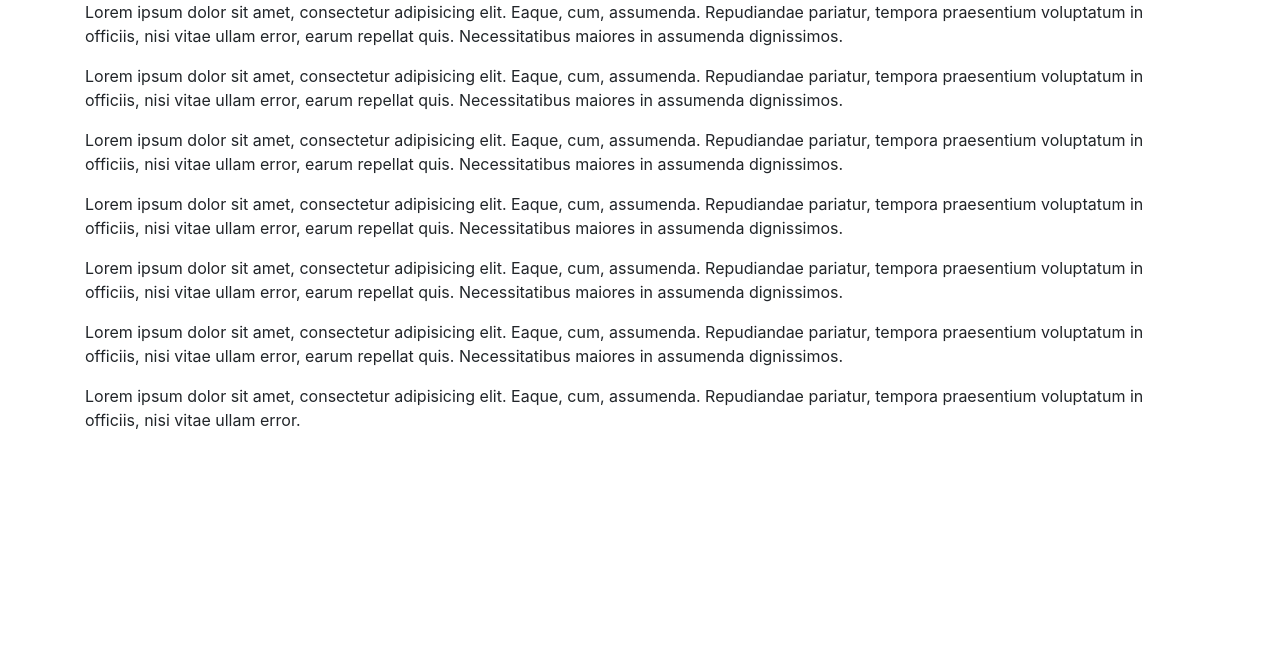
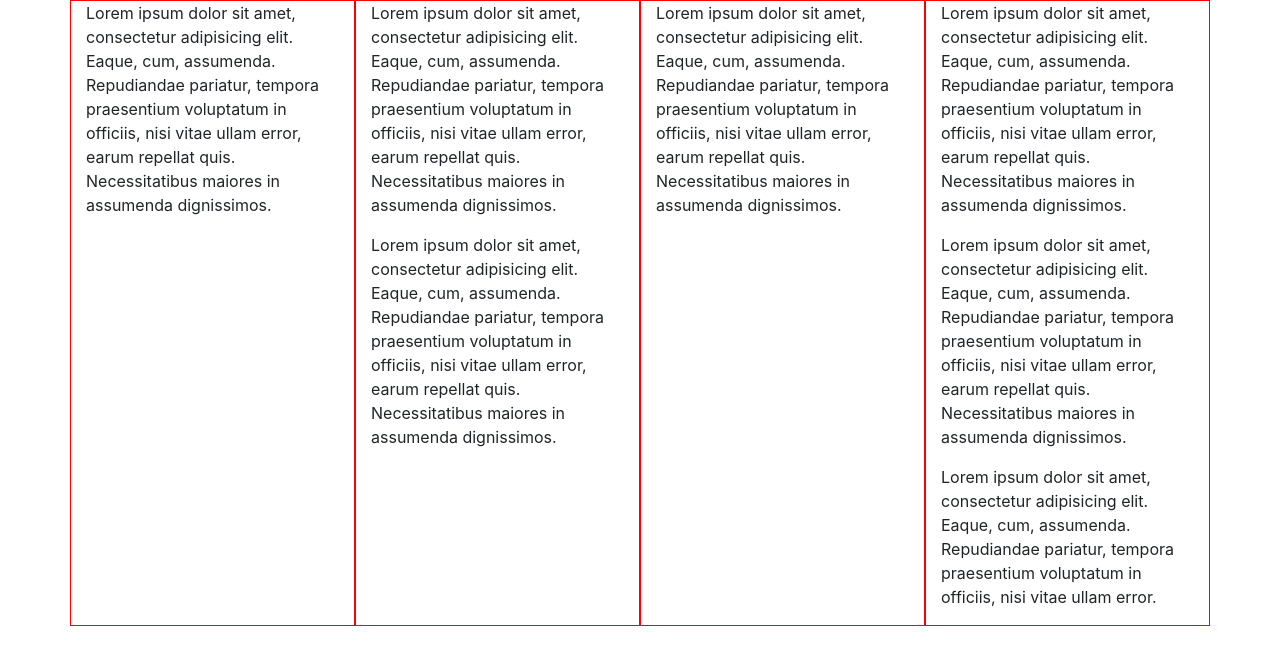
Before and after one commit to postmagthemes/jquery-height, a plain HTML site: page index.html in a window 1280 px wide. Drawn offline with nearby package versions, Linux system fonts and the light colour scheme.

Commit message:
bug fixes

```diff
--- a/index.html
+++ b/index.html
@@ -3,27 +3,29 @@
 <head>
 	<title>JQuery Height Matching</title>
 	<link href="https://stackpath.bootstrapcdn.com/bootstrap/4.4.1/css/bootstrap.min.css" rel="stylesheet" integrity="sha384-Vkoo8x4CGsO3+Hhxv8T/Q5PaXtkKtu6ug5TOeNV6gBiFeWPGFN9MuhOf23Q9Ifjh" crossorigin="anonymous">
+	<style type="text/css">
+		.column{border:red 1px solid;}
+	</style>
 </head>
 <body>
 <div class="container">
+	<div class="section">
 	<div class="row">
-		<div class="col-md-12">
-			<div class="section">
-					<div class="column">
+
+		<div class="col-md-3 column">
 			<p>Lorem ipsum dolor sit amet, consectetur adipisicing elit. Eaque, cum, assumenda. Repudiandae pariatur, tempora praesentium voluptatum in officiis, nisi vitae ullam error, earum repellat quis. Necessitatibus maiores in assumenda dignissimos.</p>
 		</div>
-					<div class="column">
+		<div class="col-md-3 column">
 			<p>Lorem ipsum dolor sit amet, consectetur adipisicing elit. Eaque, cum, assumenda. Repudiandae pariatur, tempora praesentium voluptatum in officiis, nisi vitae ullam error, earum repellat quis. Necessitatibus maiores in assumenda dignissimos.</p>
 			<p>Lorem ipsum dolor sit amet, consectetur adipisicing elit. Eaque, cum, assumenda. Repudiandae pariatur, tempora praesentium voluptatum in officiis, nisi vitae ullam error, earum repellat quis. Necessitatibus maiores in assumenda dignissimos.</p>
 		</div>
-					<div class="column">
+		<div class="col-md-3 column">
 			<p>Lorem ipsum dolor sit amet, consectetur adipisicing elit. Eaque, cum, assumenda. Repudiandae pariatur, tempora praesentium voluptatum in officiis, nisi vitae ullam error, earum repellat quis. Necessitatibus maiores in assumenda dignissimos.</p>
 		</div>
-					<div class="column">
+		<div class="col-md-3 column">
 			<p>Lorem ipsum dolor sit amet, consectetur adipisicing elit. Eaque, cum, assumenda. Repudiandae pariatur, tempora praesentium voluptatum in officiis, nisi vitae ullam error, earum repellat quis. Necessitatibus maiores in assumenda dignissimos.</p>
 			<p>Lorem ipsum dolor sit amet, consectetur adipisicing elit. Eaque, cum, assumenda. Repudiandae pariatur, tempora praesentium voluptatum in officiis, nisi vitae ullam error, earum repellat quis. Necessitatibus maiores in assumenda dignissimos.</p>
 			<p>Lorem ipsum dolor sit amet, consectetur adipisicing elit. Eaque, cum, assumenda. Repudiandae pariatur, tempora praesentium voluptatum in officiis, nisi vitae ullam error.</p>
-					</div>
 		</div>
 	</div>
  </div>
--- a/jquery-height-match.js
+++ b/jquery-height-match.js
@@ -13,4 +13,4 @@ for(var i=0;i< section_length;i++){
 var column_max_height = Math.max.apply(Math,column_height_array);
 
 //Add maximum height css in each column
-jQuery('ul.e-table-list').css('height',column_max_height+'px');
+jQuery('.column').css('height',column_max_height+'px');
```
Lines whose indentation alone changed are shown as unchanged.
